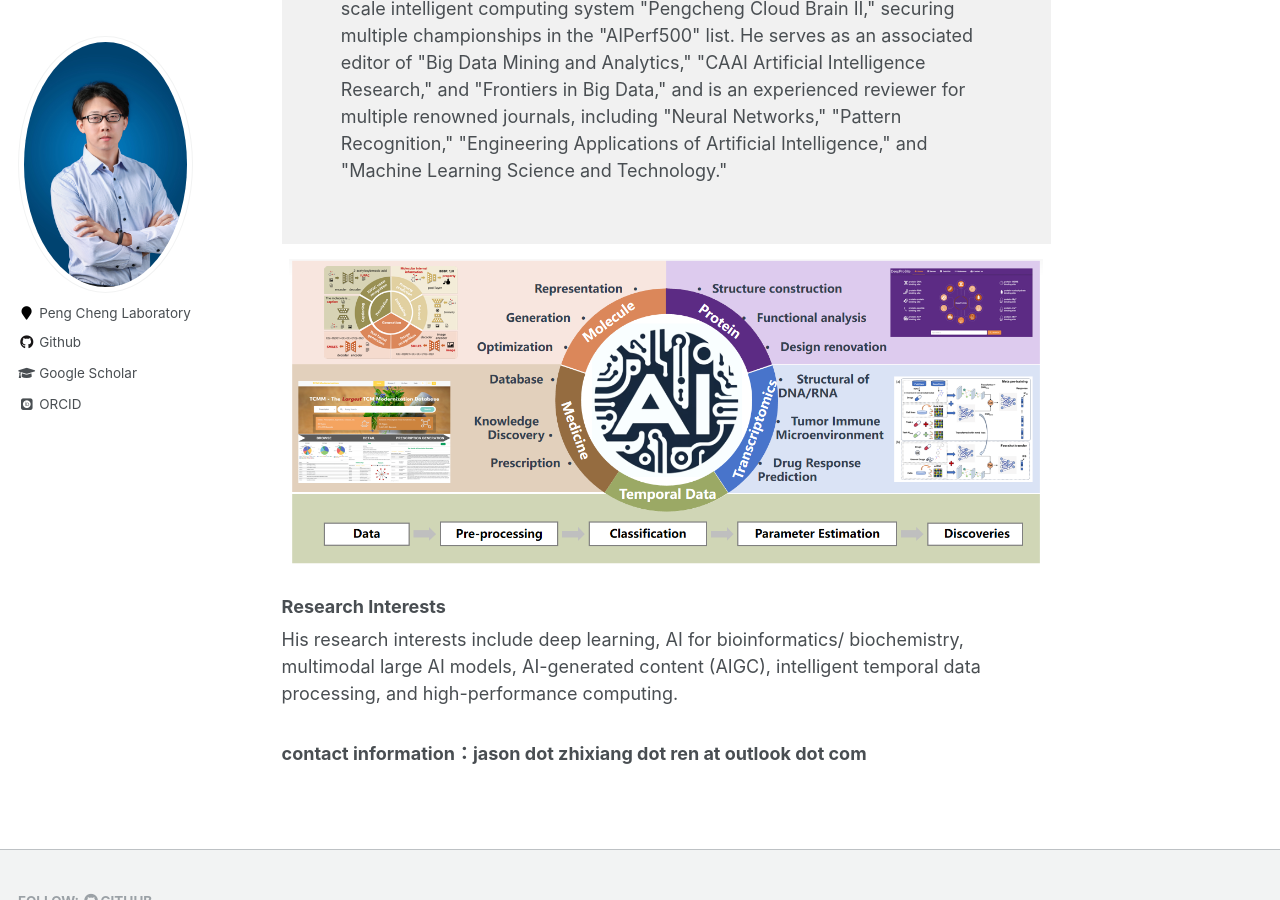
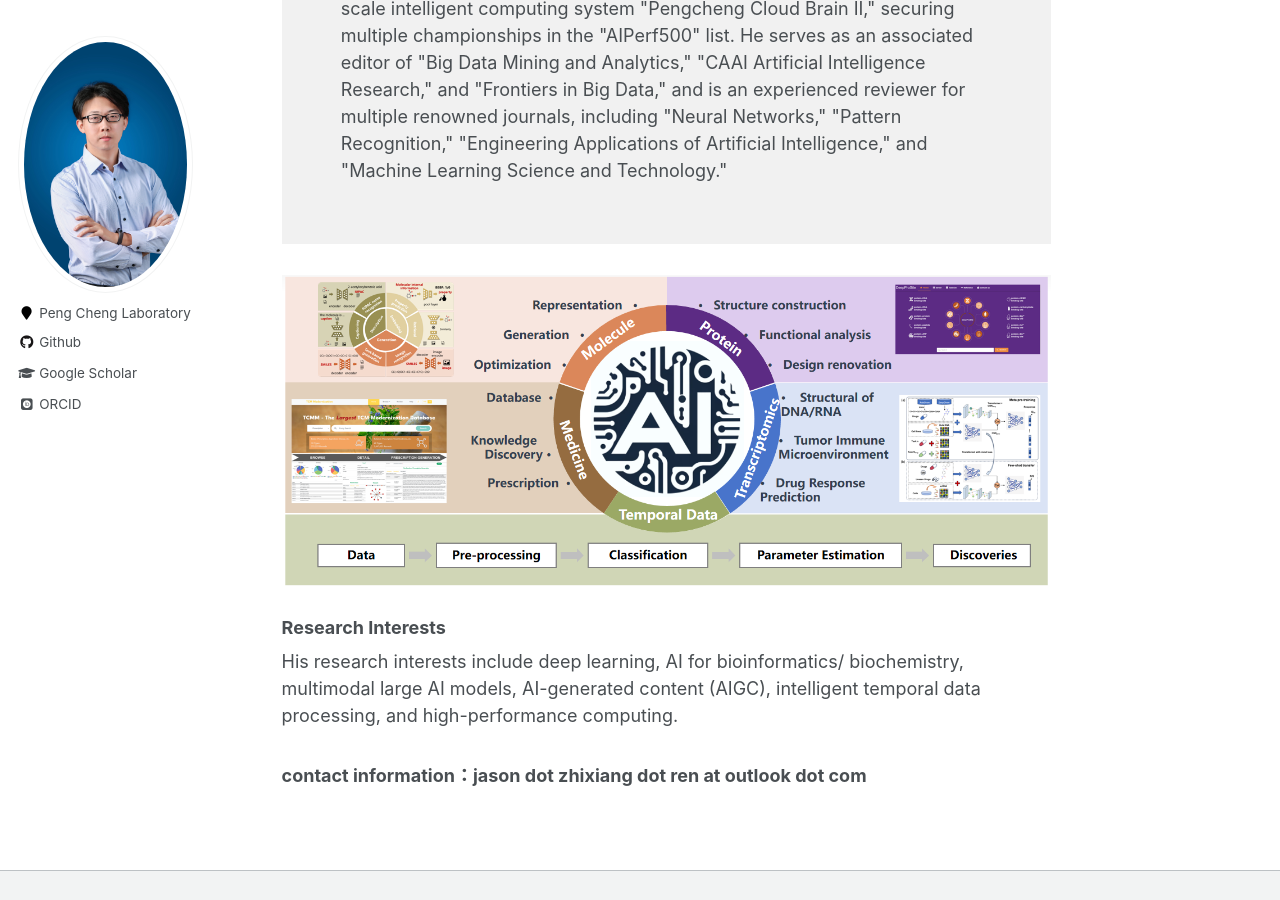
Before and after one commit to zhixiang-ren/zhixiang-ren.github.io, a Jekyll site: the page built from _pages/about.html, in a window 1280 px wide and 900 px high, scrolled down 497 px. Built offline with Jekyll 4.4.1, drawn with Linux system fonts in a browser that asks for light colours; some web fonts are replaced.

Commit message:
Update about.html

```diff
--- a/_pages/about.html
+++ b/_pages/about.html
@@ -26,8 +26,11 @@ redirect_from:
 
   </div>
 </div>
+<!-- <div style="float: left;">
+  <img style="width: 100%;padding-left: 1%;padding-right: 1%;padding-top: 2%;padding-bottom: 4%;" src="/images/about3.png">
+</div> -->
 <div style="float: left;">
-  <img style="width: 100%;padding-left: 1%;padding-right: 1%;padding-top: 2%;padding-bottom: 4%;" src="/images/about3.png">
+  <img style="width: 100%;padding-top: 4%;padding-bottom: 4%;" src="/images/about3.png">
 </div>
 <h3 style="text-align:justify;">Research Interests</h3>
 <p>His research interests include deep learning, AI for bioinformatics/ biochemistry, multimodal large AI models, AI-generated content (AIGC), intelligent temporal data processing, and high-performance computing. </p>
```
